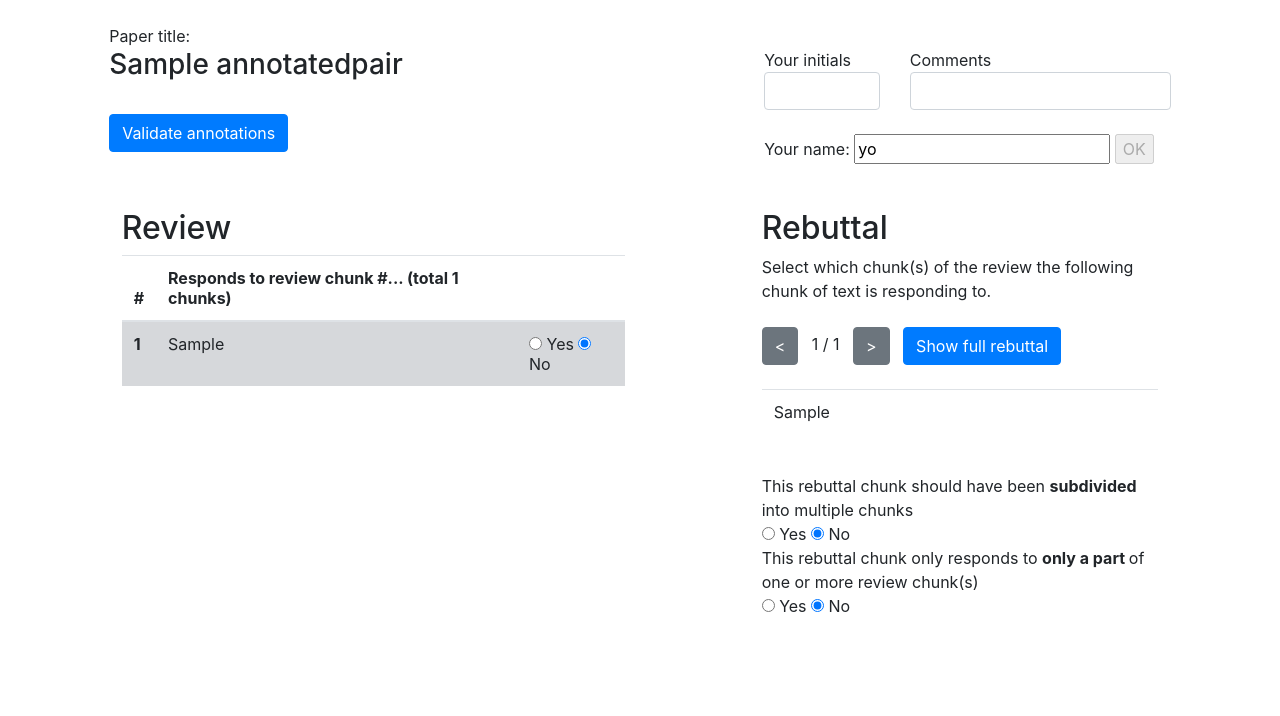
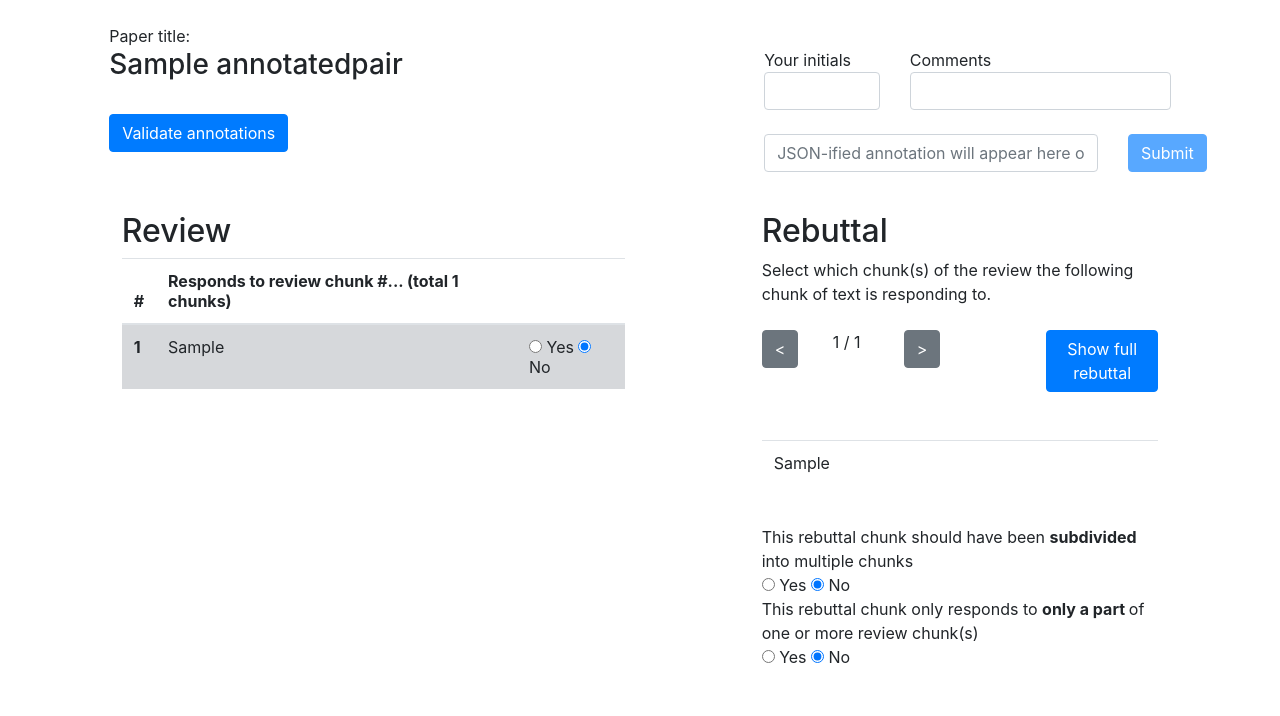
Before and after one commit to nnkennard/rd-annotator, a Django app: a page that uses rdasite/alignments/templates/alignments/detail.html in a window 1280 px wide. Shown: the top 716 px of the page. Run offline with Django 3.2, Linux system fonts and the light colour scheme; tables that the repository leaves empty hold one stand-in row (values such as "Sample post"); some libraries are stand-ins or nearby versions.

Commit message:
ready for pilot after cleaning

```diff
--- a/rdasite/alignments/models.py
+++ b/rdasite/alignments/models.py
@@ -11,6 +11,8 @@ class AlignmentAnnotation(models.Model):
     label = models.CharField(max_length=30)
     comment = models.CharField(max_length=200)
     annotator = models.CharField(max_length=30)
+    review_chunking_error = models.BooleanField(default=False)
+    rebuttal_chunking_error = models.BooleanField(default=False)
 
 class AnnotatedPair(models.Model):
     class Meta:
--- a/rdasite/alignments/templates/alignments/detail.html
+++ b/rdasite/alignments/templates/alignments/detail.html
@@ -35,13 +35,17 @@
          <br >
          <form action="/alignments/submitted/" method="post">
             {% csrf_token %}
-    <label for="annotation">Your name: </label>
-    <input id="annotation" type="text" name="annotation" value="yo">
-    <input id="submitBtn" type="submit" value="OK">
-</form>
+            <div class="row">
+               <div class="col-10">
+                  <input id="annotation" class="form-control input-md" type="text" name="annotation" placeholder="JSON-ified annotation will appear here once validated">
+               </div>
+               <div class="col-2">
+                  <input id="submitBtn" class="btn btn-primary" type="submit" value="Submit">
+               </div>
+            </div>
 
-
-            <br />
+         </form>
+         <br />
          </form>
       </div>
    </div>
@@ -65,6 +69,11 @@
                      <tr id="reviewrow_{{ chunk_id }}" class="table-secondary">
                         <th scope="row">{{ forloop.counter0  | add:1 }}</th>
                         <td> {{ review_chunk }} </td>
+
+
+
+
+
                         <td>
                            <input type="radio" id="radios-{{ chunk_id }}-Yes" name="radios-{{ chunk_id }}"
                               onclick="handleClick({{ forloop.parentloop.counter0 }}, {{ forloop.counter0 }}, 1)" value="Yes" checked="false"> Yes
@@ -80,10 +89,25 @@
             <div class="col-4 offset-1">
                <h2>Rebuttal</h2>
                Select which chunk(s) of the review the following chunk of text is responding to. <br /><br />
-               <button id="singlebutton" name="singlebutton" class="btn btn-secondary" onClick="switchTab({{ forloop.counter0 }}, {{rebuttal | length }}, -1)"> &lt; </button>
-               &nbsp; {{ forloop.counter0  | add:1 }} / {{ rebuttal | length}} &nbsp;
-               <button id="singlebutton" name="singlebutton" class="btn btn-secondary" onClick="switchTab({{ forloop.counter0 }}, {{rebuttal | length }}, 1)"> &gt; </button> &nbsp;
-               <button id="singlebutton" name="singlebutton" class="btn btn-primary" data-toggle="modal" data-target="#myModal">Show full rebuttal</button> <br />
+
+
+                        <div class="row">
+               <div class="col-1">
+                  <button id="singlebutton" name="singlebutton" class="btn btn-secondary" onClick="switchTab({{ forloop.counter0 }}, {{rebuttal | length }}, -1)"> &lt; </button>
+               </div>
+               <div class="col-2 offset-1">
+                  {{ forloop.counter0  | add:1 }} / {{ rebuttal | length}}
+               </div>
+               <div class="col-1">
+                  <button id="singlebutton" name="singlebutton" class="btn btn-secondary" onClick="switchTab({{ forloop.counter0 }}, {{rebuttal | length }}, 1)"> &gt; </button>
+               </div>
+               <div class="col-4 offset-3">
+                  <button id="singlebutton" name="singlebutton" class="btn btn-primary" data-toggle="modal" data-target="#myModal">
+               Show full rebuttal</button></div>
+            </div>
+
+
+                <br />
                <br />
                <table class="table">
                   <tbody>
@@ -100,9 +124,9 @@
                   onclick="updateError({{ forloop.counter0 }}, 0, 1)"  value="No" checked="true"> No <br />
                This rebuttal chunk only responds to <b> only a part </b> of one or more review chunk(s) <br />
                <input type="radio" id="reviewradios-{{ forloop.counter0 }}-Yes" name="reviewradios-{{ forloop.counter0 }}"
-                  onclick="registerError({{ forloop.counter0 }}, 1, 0)" value="Yes"> Yes
+                  onclick="updateError({{ forloop.counter0 }}, 1, 0)" value="Yes"> Yes
                <input type="radio" id="reviewradios-{{ forloop.counter0 }}-No" name="reviewradios-{{ forloop.counter0 }}"
-                  onclick="registerError({{ forloop.counter0 }}, 1, 1)"
+                  onclick="updateError({{ forloop.counter0 }}, 1, 1)"
                   value="No" checked="true"> No <br />
                <br /> <br />
             </div>
@@ -140,5 +164,7 @@
          </div>
       </div>
    </div>
+   <span id="review_supernote" style="display:none">{{ review_supernote }}</span>
+   <span id="rebuttal_supernote" style="display:none">{{ rebuttal_supernote }}</span>
    <script src="{% static '/index.js' %}"></script>
 </body>
--- a/rdasite/alignments/views.py
+++ b/rdasite/alignments/views.py
@@ -1,3 +1,5 @@
+import json
+
 from django.http import HttpResponse
 from django.shortcuts import render
 from django.template import loader
@@ -7,8 +9,18 @@ from .forms import AnnotationForm
 
 def index(request):
     pair_list = AnnotatedPair.objects.all()
+    examples = []
+    for obj in pair_list:
+        temp = dict(obj.__dict__)
+        del temp["_state"]
+        temp["previous_annotators"] =  ", ".join(sorted(set(x["annotator"] for x in AlignmentAnnotation.objects.values("annotator").filter(
+                review_supernote=temp["review_supernote"],
+                rebuttal_supernote=temp["rebuttal_supernote"],
+                ).values())))
+        print(temp)
+        examples.append(temp)
     template = loader.get_template('alignments/index.html')
-    context = {"pair_list": pair_list,}
+    context = {"examples": examples,}
     return HttpResponse(template.render(context, request))
 
 
@@ -42,13 +54,33 @@ def detail(request, review_supernote, rebuttal_supernote):
     context = {
             "paper_title":title,
             "review": review_text,
-            "rebuttal": rebuttal_text}
+            "rebuttal": rebuttal_text,
+            "review_supernote": review_supernote,
+            "rebuttal_supernote": rebuttal_supernote}
     template = loader.get_template('alignments/detail.html')
     return HttpResponse(template.render(context, request))
 
 def submitted(request):
     template = loader.get_template('alignments/submitted.html')
     form = AnnotationForm(request.POST)
+    if form.is_valid():
+        annotation_obj = json.loads(form.cleaned_data["annotation"])
+        for rebuttal_chunk_idx, review_chunk_map in annotation_obj["alignments"].items():
+            print(review_chunk_map.values())
+            label = "|".join(review_chunk for review_chunk, val in review_chunk_map.items() if val == True)
+            print(label)
+            if label:
+                annotation = AlignmentAnnotation(
+                        review_supernote = annotation_obj["review_supernote"],
+                        rebuttal_supernote = annotation_obj["rebuttal_supernote"],
+                        rebuttal_chunk = int(rebuttal_chunk_idx),
+                        annotator = annotation_obj["annotator"],
+                        label = label,
+                        comment = annotation_obj["comments"],
+                        review_chunking_error = rebuttal_chunk_idx in annotation_obj["errors"]["review_errors"],
+                        rebuttal_chunking_error = rebuttal_chunk_idx in annotation_obj["errors"]["rebuttal_errors"],
+                        )
+                annotation.save()
     print(form.is_valid())
     print(form.cleaned_data)
     context = {}
--- a/rdasite/static/index.js
+++ b/rdasite/static/index.js
@@ -76,6 +76,8 @@ function generateJson(review_length, rebuttal_length) {
         submitButton = document.getElementById("submitBtn");
         submitButton.removeAttribute("disabled");
         result = {
+            "review_supernote": document.getElementById("review_supernote").innerHTML,
+            "rebuttal_supernote": document.getElementById("rebuttal_supernote").innerHTML,
             "annotator": document.getElementById('initials').value,
             "comments": document.getElementById('comments').value,
             "alignments": window.annotation_map,
```
Also changed, not shown: rdasite/alignments/management/commands/populate_db.py (+10 -22 lines), rdasite/alignments/templates/alignments/index.html (+5 -5 lines), rdasite/alignments/migrations/0001_initial.py, rdasite/alignments/migrations/0002_auto_20200918_0609.py (deleted), rdasite/alignments/migrations/0003_auto_20200918_0610.py (deleted), rdasite/alignments/migrations/0004_annotatedpair_reviewer.py (deleted).
